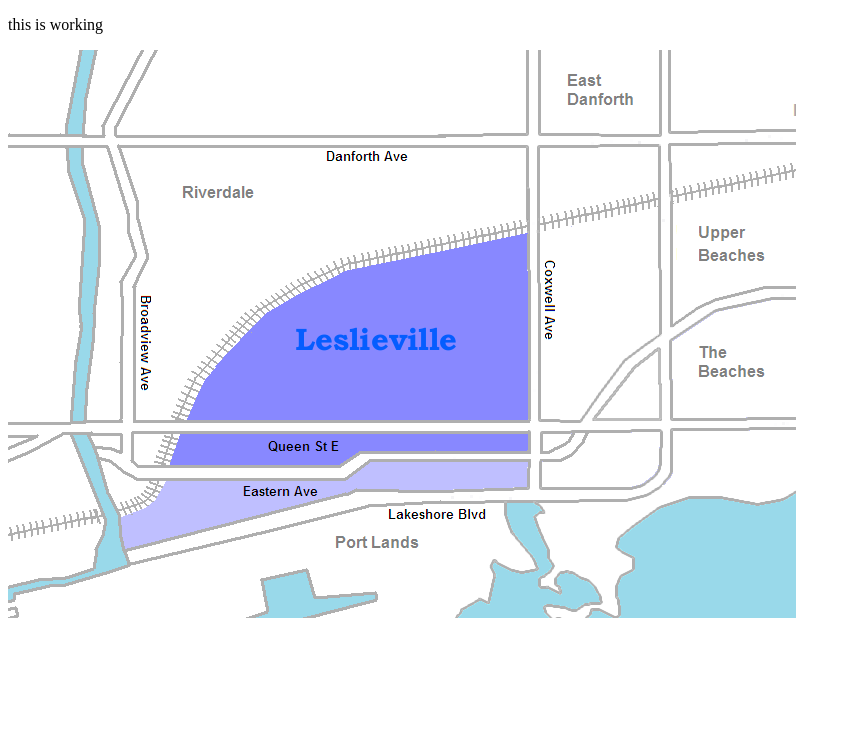
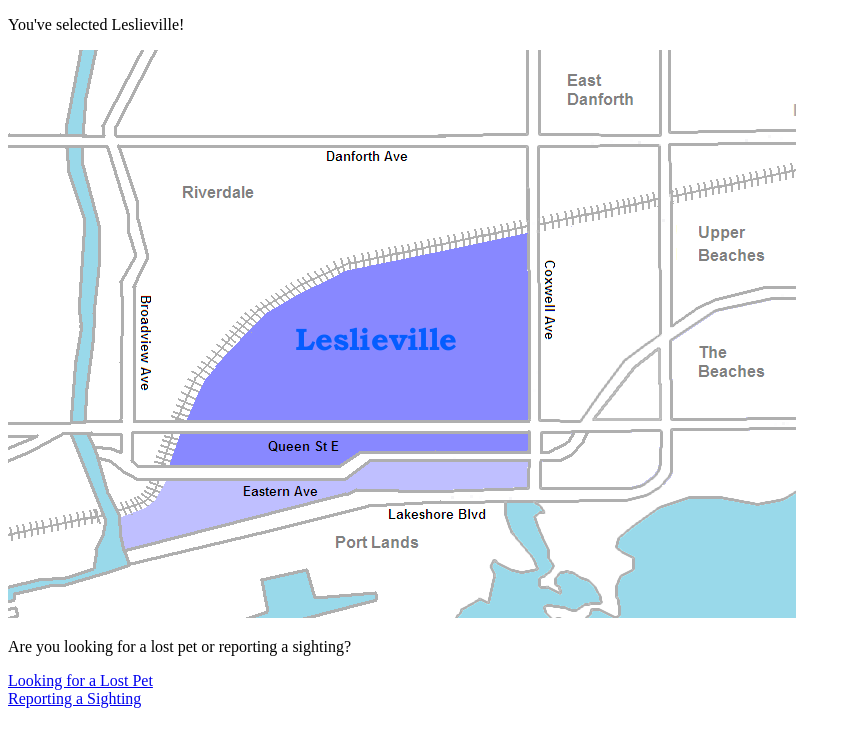
Before and after one commit to kristenfoshay/First_Capstone_Project, a plain HTML site: page templates/region/leslieville.html in a window 1280 px wide. Shown: the whole page, without its empty margins (0-851 px from the left). Drawn offline with Linux system fonts and the light colour scheme; files whose address does not match are found by name.

Commit message:
editing leslieville.html

```diff
--- a/templates/region/leslieville.html
+++ b/templates/region/leslieville.html
@@ -1,8 +1,5 @@
 <!DOCTYPE html>
-<!--[if lt IE 7]>      <html class="no-js lt-ie9 lt-ie8 lt-ie7"> <![endif]-->
-<!--[if IE 7]>         <html class="no-js lt-ie9 lt-ie8"> <![endif]-->
-<!--[if IE 8]>         <html class="no-js lt-ie9"> <![endif]-->
-<!--[if gt IE 8]>      <html class="no-js"> <!--<![endif]-->
+
 <html>
   <head>
     <meta charset="utf-8">
@@ -13,10 +10,18 @@
     <link rel="stylesheet" href="">
   </head>
   <body>
-    <p>this is working</p>
+    <p>You've selected Leslieville!</p>
 
 
     <img src="static/leslieville_map.png" alt="A map of Leslieville">
+
+    <p>Are you looking for a lost pet or reporting a sighting?</p>
+
+
+      <a href="/looking">Looking for a Lost Pet</a><br>
+      <a href="/reporting">Reporting a Sighting</a>
+
+
 
     <script src="" async defer></script>
   </body>
```
